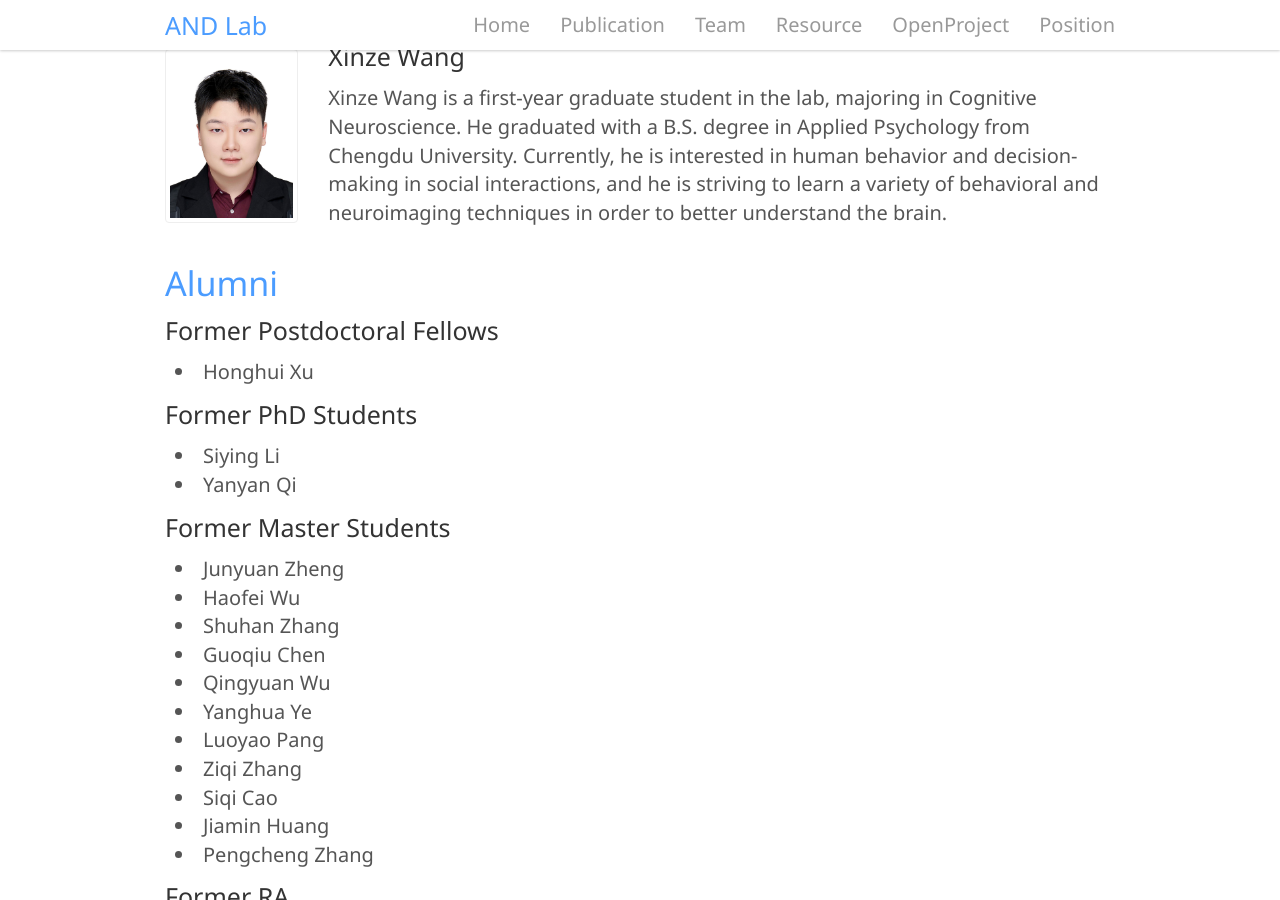
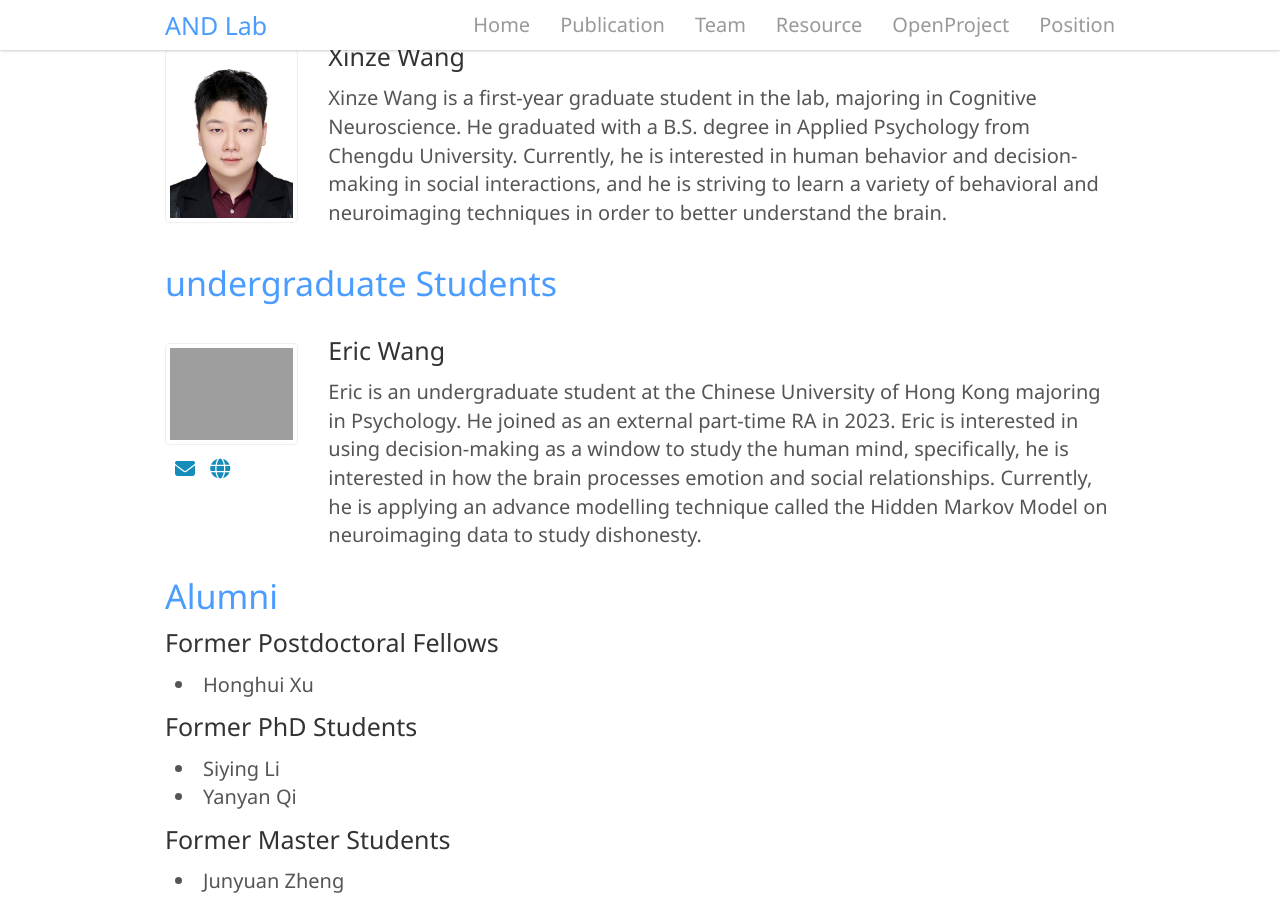
Before and after one commit to andlab-um/lab-website, a Jekyll site: the page built from _pages/team.html, in a window 1280 px wide and 900 px high, scrolled down 3079 px. Built offline with Jekyll 4.4.1, drawn with Linux system fonts in a browser that asks for light colours; nearby versions of some CDN libraries.

Commit message:
Update member.yml

```diff
--- a/_data/member.yml
+++ b/_data/member.yml
@@ -54,6 +54,16 @@
     - name: Xinze Wang
       image: xinzewang.png
       content: Xinze Wang is a first-year graduate student in the lab, majoring in Cognitive Neuroscience. He graduated with a B.S. degree in Applied Psychology from Chengdu University. Currently, he is interested in human behavior and decision-making in social interactions, and he is striving to learn a variety of behavioral and neuroimaging techniques in order to better understand the brain.
+
+- title: undergraduate Students
+  members:
+    - name: Eric Wang
+      image: eric.png
+      content: Eric is an undergraduate student at the Chinese University of Hong Kong majoring in Psychology. He joined as an external part-time RA in 2023. Eric is interested in using decision-making as a window to study the human mind, specifically, he is interested in how the brain processes emotion and social relationships. Currently, he is applying an advance modelling technique called the Hidden Markov Model on neuroimaging data to study dishonesty.
+      social:
+        email: eric.wang2004nz@link.cuhk.edu.hk
+        website: "https://ricwan4.github.io/"
+
 
 - title: Alumni
   alumni_groups:
```
